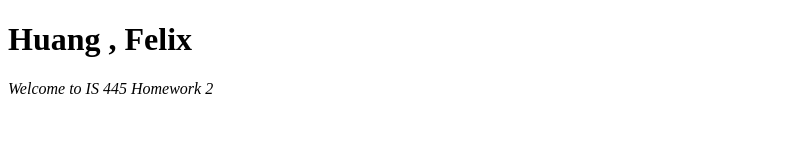
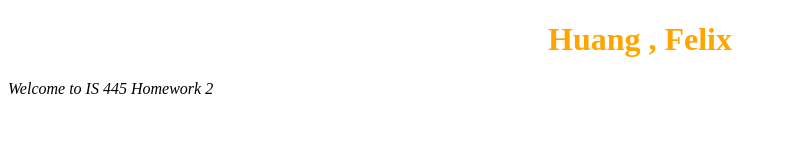
Before and after one commit to fhcsulb/IS-445-Assign-2, a website: page website/linkedpage.html in a window 1280 px wide. Shown: the whole page, without its empty margins (0-787 px from the left). Drawn offline with Linux system fonts and the light colour scheme.

Commit message:
Added a CSS file. First entry in CSS file is to call center the heading line. Also, linked the CSS file to the corresponding HTML

```diff
--- a/website/linkedpage.html
+++ b/website/linkedpage.html
@@ -2,8 +2,8 @@
 <html>
 
 <head>
+        <link rel = "stylesheet" type="text/css" href ="styles.css">
 <title> Assignment 2    </title>
-    <link rel = "stylessheet" href ="styles.css">
 </head>
 <body>
 
--- a/website/styles.css
+++ b/website/styles.css
@@ -0,0 +1,4 @@
+h1 {
+    text-align: center;
+    color: orange;
+}
```
